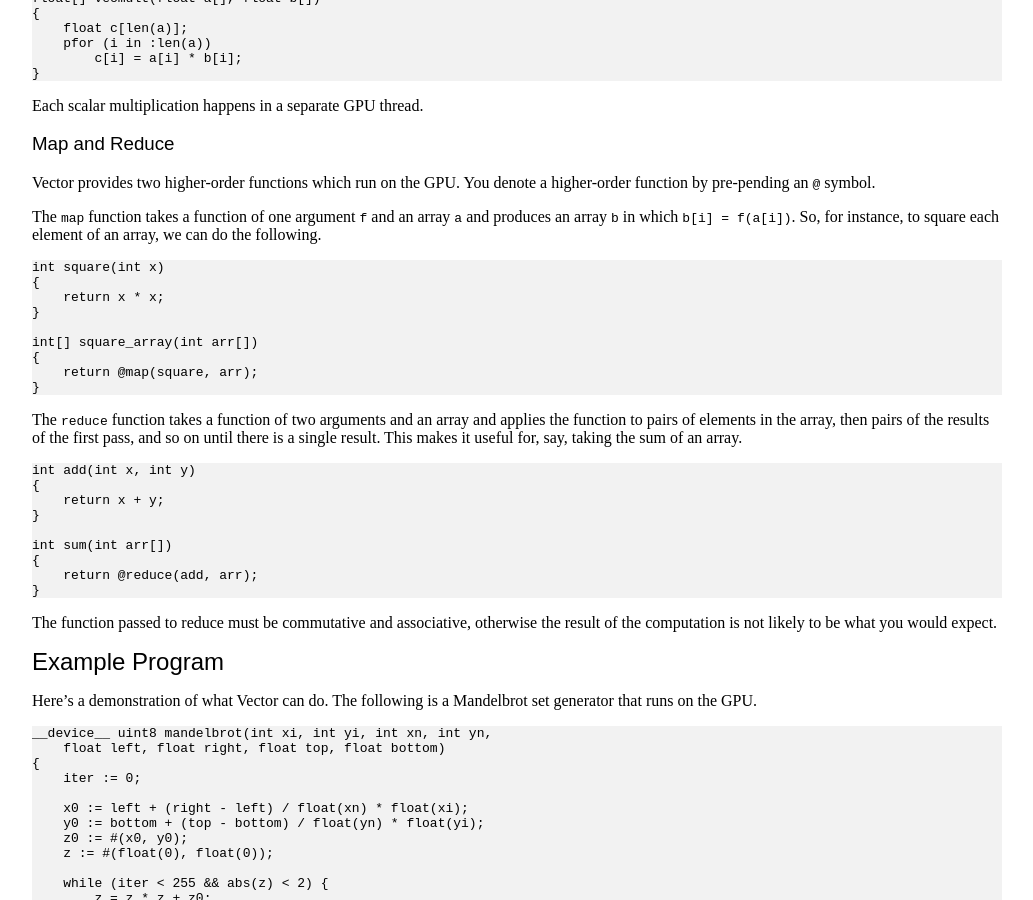
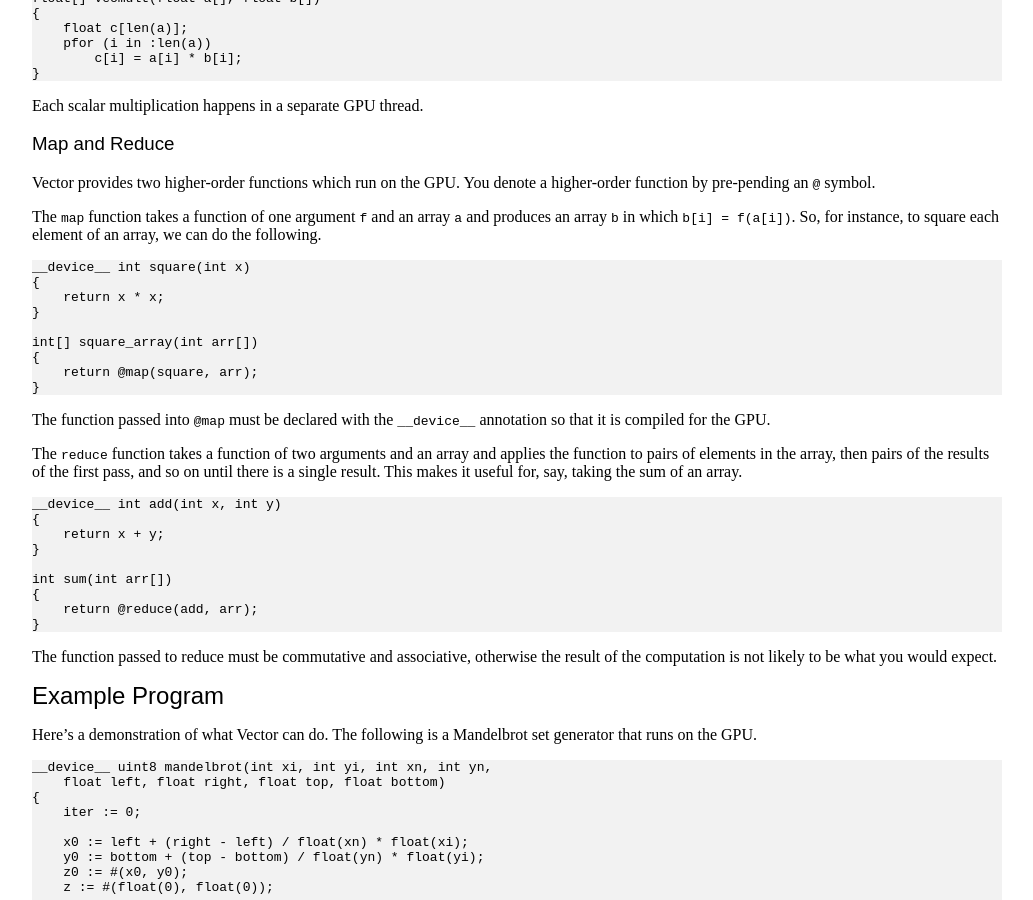
Before and after one commit to zhemao/zhemao.github.com, a Jekyll site: the page built from _posts/2013-12-20-vector.markdown, in a window 1280 px wide and 900 px high, scrolled down 2375 px. Shown: the whole window, without its empty margins (123-1156 px from the left). Built offline with Jekyll 4.4.1, drawn with Linux system fonts in a browser that asks for light colours.

Commit message:
make sure map and reduce examples have device functions

```diff
--- a/_posts/2013-12-20-vector.markdown
+++ b/_posts/2013-12-20-vector.markdown
@@ -172,7 +172,7 @@ The `map` function takes a function of one argument `f` and an array `a` and
 produces an array `b` in which `b[i] = f(a[i])`. So, for instance, to square
 each element of an array, we can do the following.
 
-    int square(int x)
+    __device__ int square(int x)
     {
         return x * x;
     }
@@ -182,12 +182,15 @@ each element of an array, we can do the following.
         return @map(square, arr);
     }
 
+The function passed into `@map` must be declared with the `__device__` annotation
+so that it is compiled for the GPU.
+
 The `reduce` function takes a function of two arguments and an array and applies
 the function to pairs of elements in the array, then pairs of the results of
 the first pass, and so on until there is a single result. This makes it useful
 for, say, taking the sum of an array.
 
-    int add(int x, int y)
+    __device__ int add(int x, int y)
     {
         return x + y;
     }
```
